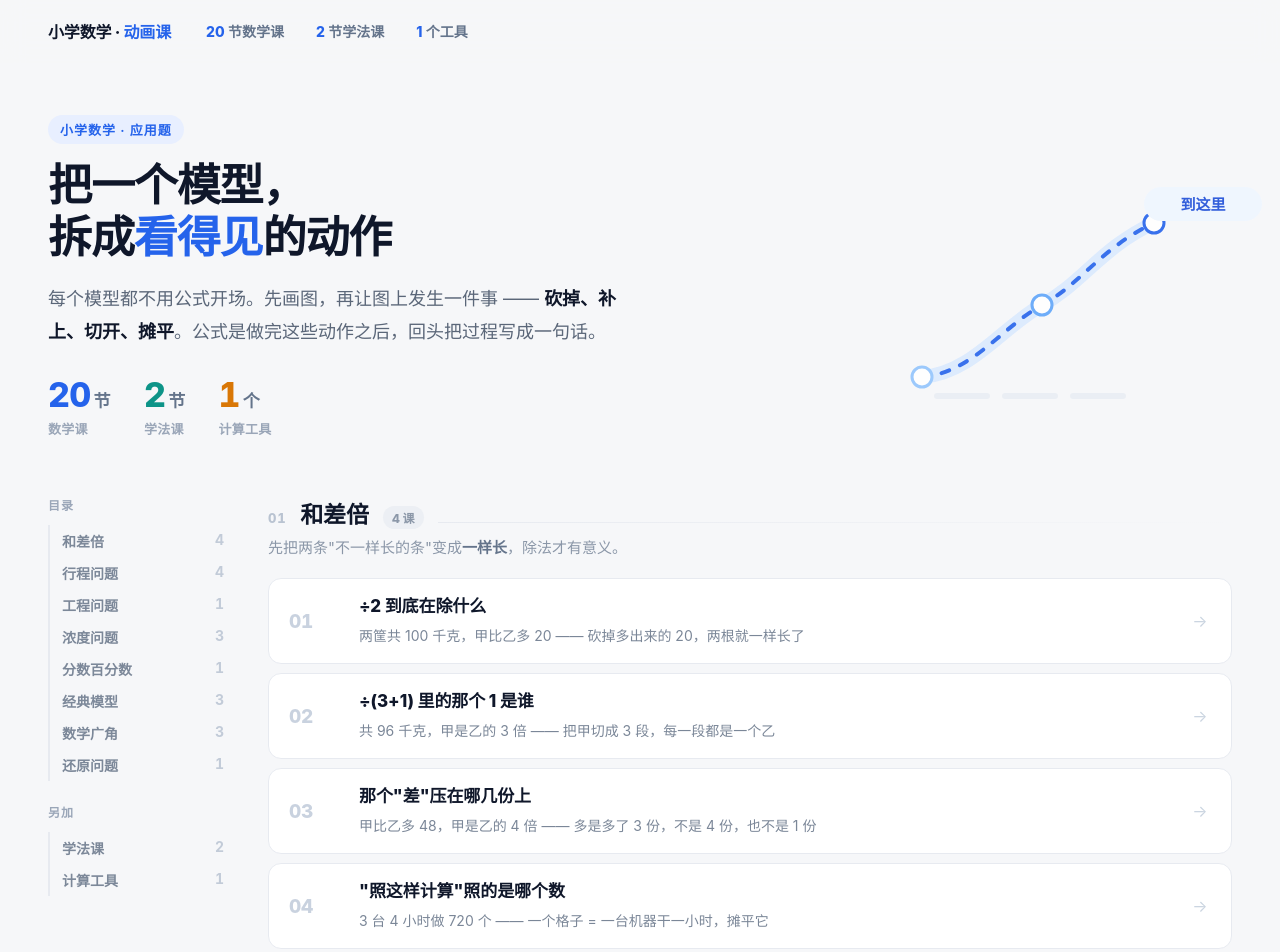
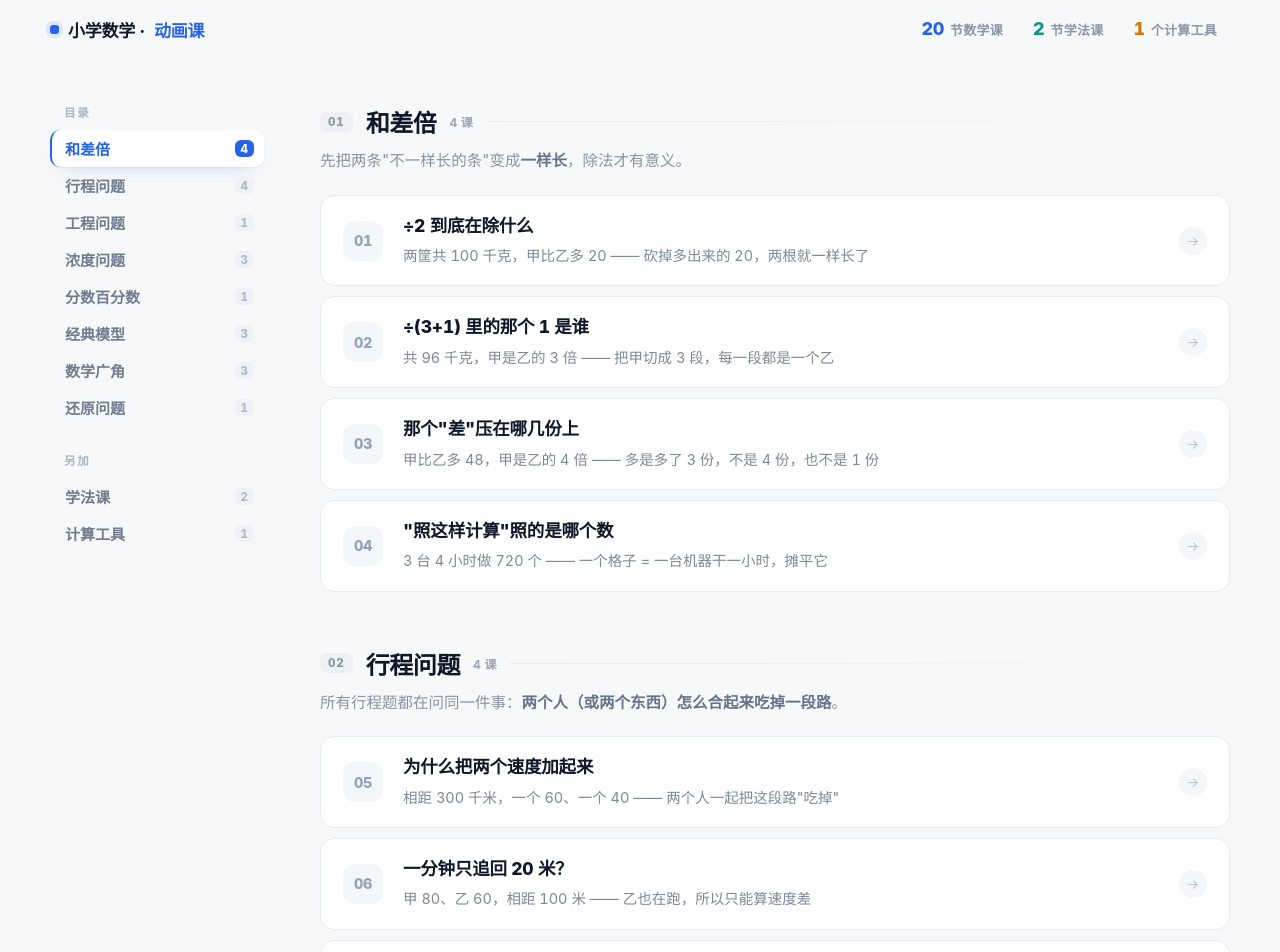
Before and after one commit to zflgm/math, a plain HTML site: page index.html in a window 1280 px wide. Shown: the top 952 px of the page. Drawn offline with Linux system fonts and the light colour scheme.

Commit message:
首页去掉说明文案与装饰图，统计并入顶栏；目录高亮改为按位置判定
- 删掉 kicker / h1 / 副标题 / 四个动作图例，页面直接从目录开始
- 三个统计移入顶栏，兼作跳转入口
- 目录高亮重写：原来用 IntersectionObserver 窄带判定，到底部时最后
  两节进不了判定区会卡住，快速滚动时多个板块同时触发会乱跳；
  改为按绝对位置判定 + 触底兜底，点击时立即高亮

```diff
--- a/index.html
+++ b/index.html
@@ -8,262 +8,260 @@
 :root{
   --ink:#0f172a;
   --muted:#64748b;
-  --line:#e7eaf0;
+  --line:#e6eaf1;
+  --line-2:#eef1f6;
   --a:#2563eb;
   --a-dk:#1d4ed8;
   --a-lt:#dbeafe;
-  --d:#ef4444;
-  --b:#f59e0b;
+  --a-bg:#eff6ff;
   --ok:#0d9488;
-  --ok-lt:#ccfbf1;
-  --bg:#f6f7f9;
+  --bg:#f7f8fa;
   --card:#ffffff;
+  --r:14px;
 }
 *{box-sizing:border-box;margin:0;padding:0}
-html{scroll-behavior:smooth}
+html{scroll-behavior:smooth;-webkit-text-size-adjust:100%}
 body{
-  font-family:-apple-system,BlinkMacSystemFont,"Segoe UI","Microsoft YaHei",system-ui,sans-serif;
+  font-family:-apple-system,BlinkMacSystemFont,"Segoe UI","PingFang SC","Hiragino Sans GB","Microsoft YaHei",system-ui,sans-serif;
   background:var(--bg);
   color:var(--ink);
   -webkit-font-smoothing:antialiased;
-  padding:0 0 60px;
+  -moz-osx-font-smoothing:grayscale;
+  font-feature-settings:"tnum";
+  padding:0 0 72px;
 }
-.wrap{max-width:1240px;margin:0 auto;padding:0 28px}
+.wrap{max-width:1240px;margin:0 auto;padding:0 30px}
 
-/* ---------- 顶栏 ---------- */
+/* 阅读进度 */
+#prog{
+  position:fixed;top:0;left:0;height:2px;width:0;z-index:40;
+  background:linear-gradient(90deg,var(--a),#60a5fa);
+  transition:width .08s linear;
+}
+
+/* ---------- 顶栏（品牌 + 统计入口） ---------- */
 .nav{
   position:sticky;top:0;z-index:20;
-  background:rgba(246,247,249,.86);
-  backdrop-filter:blur(12px);
+  background:rgba(247,248,250,.86);
+  backdrop-filter:blur(14px) saturate(180%);
+  -webkit-backdrop-filter:blur(14px) saturate(180%);
   border-bottom:1px solid transparent;
-  transition:.2s;
+  transition:border-color .22s;
 }
 .nav.stuck{border-bottom-color:var(--line)}
 .nav-in{
-  max-width:1240px;margin:0 auto;padding:14px 28px;
-  display:flex;align-items:center;gap:22px;flex-wrap:wrap;
+  max-width:1240px;margin:0 auto;padding:13px 30px;
+  display:flex;align-items:center;gap:26px;flex-wrap:wrap;
 }
-.brand{font-size:16px;font-weight:800;letter-spacing:-.01em;white-space:nowrap}
-.brand span{color:var(--a)}
-.nav-links{display:flex;gap:6px;flex-wrap:wrap}
-.nav-links a{
-  font-size:14px;font-weight:700;color:var(--muted);text-decoration:none;
-  padding:7px 13px;border-radius:9px;transition:.14s;white-space:nowrap;
+.brand{
+  font-size:17px;font-weight:800;letter-spacing:-.015em;white-space:nowrap;
+  display:flex;align-items:center;gap:9px;
 }
-.nav-links a:hover{color:var(--ink);background:#fff}
-.nav-links a b{color:var(--a);font-weight:800}
-.nav .sp{flex:1}
+.brand i{
+  width:9px;height:9px;border-radius:3px;background:var(--a);
+  box-shadow:0 0 0 4px rgba(37,99,235,.12);display:block;
+}
+.brand em{font-style:normal;color:var(--a)}
 
-/* ---------- hero ---------- */
-.hero{padding:52px 0 14px}
-.hero-in{display:grid;grid-template-columns:1fr 340px;gap:40px;align-items:center}
-@media (max-width:980px){ .hero-in{grid-template-columns:1fr} .hero-art{display:none} }
-.kicker{
-  display:inline-block;font-size:13px;font-weight:700;letter-spacing:.08em;
-  color:var(--a);background:#e8efff;padding:5px 12px;border-radius:999px;margin-bottom:16px;
+.nav-stats{display:flex;gap:4px;margin-left:auto;flex-wrap:wrap}
+.nav-stats a{
+  display:flex;align-items:baseline;gap:6px;
+  padding:7px 13px;border-radius:10px;text-decoration:none;
+  transition:background .16s,box-shadow .16s;
 }
-h1{font-size:44px;font-weight:800;letter-spacing:-.025em;line-height:1.18}
-h1 em{font-style:normal;color:var(--a)}
-.sub{margin-top:18px;font-size:18px;line-height:1.85;color:#5b6779;max-width:600px}
-.sub b{color:var(--ink);font-weight:800}
-
-.stats{display:flex;gap:34px;margin-top:30px;flex-wrap:wrap}
-.stat .n{
-  font-size:34px;font-weight:800;letter-spacing:-.02em;
+.nav-stats a b{
+  font-size:18px;font-weight:800;letter-spacing:-.02em;
   font-variant-numeric:tabular-nums;line-height:1;
 }
-.stat .n small{font-size:17px;font-weight:800;color:var(--muted);margin-left:3px}
-.stat .k{margin-top:7px;font-size:13px;font-weight:700;color:#9aa6b8;letter-spacing:.02em}
-.stat.a .n{color:var(--a)}
-.stat.g .n{color:var(--ok)}
-.stat.o .n{color:#d97706}
-
-.hero-art svg{display:block;width:100%;height:auto;overflow:visible}
+.nav-stats a span{font-size:13px;font-weight:700;color:#8b97a8;letter-spacing:.02em}
+.nav-stats a:hover{background:#fff;box-shadow:0 1px 3px rgba(15,23,42,.07)}
+.nav-stats a.k1 b{color:var(--a)}
+.nav-stats a.k2 b{color:var(--ok)}
+.nav-stats a.k3 b{color:#d97706}
 
 /* ---------- 布局 ---------- */
 .layout{
-  display:grid;grid-template-columns:176px minmax(0,1fr);gap:44px;
+  display:grid;grid-template-columns:214px minmax(0,1fr);gap:56px;
   align-items:start;margin-top:44px;
 }
-@media (max-width:1080px){ .layout{grid-template-columns:1fr;gap:0} .toc{display:none} }
+@media (max-width:1120px){ .layout{grid-template-columns:1fr;gap:0;margin-top:30px} .toc{display:none} }
 
 /* 左侧目录 */
 .toc{position:sticky;top:78px}
-.toc .tt{font-size:12px;font-weight:800;color:#9aa6b8;letter-spacing:.08em;margin-bottom:12px}
+.toc .tt{
+  font-size:11.5px;font-weight:800;color:#aab4c3;letter-spacing:.16em;
+  margin:0 0 10px;padding-left:14px;text-transform:uppercase;
+}
 .toc a{
-  display:block;font-size:14px;font-weight:700;color:#7c8899;text-decoration:none;
-  padding:6px 0 6px 12px;border-left:2px solid var(--line);transition:.14s;
+  display:flex;align-items:center;gap:10px;
+  font-size:15px;font-weight:700;color:#707d8f;text-decoration:none;
+  padding:8px 10px 8px 13px;border-radius:10px;
+  border-left:2px solid transparent;
+  transition:color .16s,background .16s,border-color .16s,box-shadow .16s;
 }
-.toc a:hover{color:var(--a);border-left-color:var(--a)}
-.toc a .c{float:right;color:#c2cbd8;font-variant-numeric:tabular-nums}
-.toc .sub2{margin-left:10px;font-size:13px;color:#a4aebc}
+.toc a span.nm{flex:1;min-width:0;overflow:hidden;text-overflow:ellipsis;white-space:nowrap}
+.toc a .c{
+  font-size:11.5px;font-weight:800;color:#b0bac8;
+  background:var(--line-2);border-radius:6px;padding:1.5px 6px;
+  font-variant-numeric:tabular-nums;transition:.16s;
+}
+.toc a:hover{color:var(--a);background:#fff}
+.toc a:hover .c{background:var(--a-bg);color:var(--a)}
+.toc a.on{
+  color:var(--a);background:#fff;border-left-color:var(--a);
+  box-shadow:0 1px 3px rgba(15,23,42,.05),0 8px 20px -14px rgba(37,99,235,.5);
+}
+.toc a.on .c{background:var(--a);color:#fff}
 
 /* ---------- 板块 ---------- */
-.sect{margin-top:50px;scroll-margin-top:88px}
+.sect{margin-top:54px;scroll-margin-top:78px}
 .sect:first-child{margin-top:0}
-.sect-h{display:flex;align-items:baseline;gap:14px;flex-wrap:wrap;margin-bottom:6px}
+.sect-h{display:flex;align-items:center;gap:13px;flex-wrap:wrap;margin-bottom:9px}
 .sect-h .no{
-  font-size:13px;font-weight:800;color:#b9c3d1;letter-spacing:.06em;
+  font-size:11.5px;font-weight:800;color:#8b97a8;letter-spacing:.08em;
+  background:#eceff4;border-radius:7px;padding:3px 8px;
   font-variant-numeric:tabular-nums;
 }
-.sect-h h2{font-size:23px;font-weight:800;letter-spacing:-.01em}
-.sect-h .cnt{
-  font-size:12px;font-weight:800;color:#8b97a8;background:#eceff4;
-  padding:3px 9px;border-radius:999px;
-}
-.sect-h .ln{flex:1;height:1px;background:linear-gradient(90deg,var(--line),transparent);min-width:20px}
-.sect-sub{font-size:15px;color:#8b97a8;margin-bottom:18px;line-height:1.6}
+.sect-h h2{font-size:24px;font-weight:800;letter-spacing:-.018em}
+.sect-h .cnt{font-size:12px;font-weight:700;color:#9aa6b8;letter-spacing:.02em}
+.sect-h .ln{flex:1;height:1px;background:linear-gradient(90deg,var(--line) 0%,rgba(230,234,241,0) 100%);min-width:24px}
+.sect-sub{font-size:15.5px;color:#8994a5;margin-bottom:20px;line-height:1.72;max-width:720px}
 .sect-sub b{color:var(--muted);font-weight:800}
 
 /* ---------- 课程条目 ---------- */
-.list{display:flex;flex-direction:column;gap:9px}
+.list{display:flex;flex-direction:column;gap:10px}
 .item{
-  display:grid;grid-template-columns:54px minmax(0,1fr) 22px;
-  gap:16px;align-items:center;text-decoration:none;color:inherit;
-  background:var(--card);border:1px solid var(--line);border-radius:13px;
-  padding:16px 20px;transition:.16s ease;position:relative;overflow:hidden;
+  display:grid;grid-template-columns:42px minmax(0,1fr) 28px;
+  gap:18px;align-items:center;text-decoration:none;color:inherit;
+  background:var(--card);border:1px solid var(--line);border-radius:var(--r);
+  padding:17px 22px;position:relative;overflow:hidden;
+  transition:border-color .18s,box-shadow .18s,transform .18s;
 }
 .item::before{
-  content:"";position:absolute;left:0;top:0;bottom:0;width:3px;
-  background:transparent;transition:.16s;
+  content:"";position:absolute;left:0;top:12px;bottom:12px;width:3px;border-radius:0 3px 3px 0;
+  background:transparent;transition:background .18s;
 }
-.item:hover{border-color:#c7d3e6;transform:translateX(2px);box-shadow:0 8px 22px -14px rgba(15,23,42,.3)}
+.item:hover{
+  border-color:#cbd7ea;transform:translateY(-1px);
+  box-shadow:0 2px 4px rgba(15,23,42,.03),0 14px 30px -22px rgba(15,23,42,.45);
+}
 .item:hover::before{background:var(--a)}
 .item .idx{
-  font-size:19px;font-weight:800;color:#c9d2df;font-variant-numeric:tabular-nums;
-  letter-spacing:-.02em;transition:.16s;
+  width:40px;height:40px;border-radius:12px;
+  display:grid;place-items:center;
+  background:#f3f6fa;color:#94a3b8;
+  font-size:14.5px;font-weight:800;letter-spacing:-.02em;
+  font-variant-numeric:tabular-nums;transition:.18s;
 }
-.item:hover .idx{color:var(--a)}
-.item h3{font-size:17px;font-weight:800;letter-spacing:-.005em;line-height:1.4}
-.item p{margin-top:5px;font-size:14px;line-height:1.65;color:#7b8798}
-.item .go{font-size:16px;color:#cbd5e1;text-align:center;transition:.16s}
-.item:hover .go{color:var(--a);transform:translateX(2px)}
+.item:hover .idx{background:var(--a);color:#fff;box-shadow:0 6px 14px -8px rgba(37,99,235,.9)}
+.item h3{font-size:17.5px;font-weight:800;letter-spacing:-.012em;line-height:1.45}
+.item p{margin-top:6px;font-size:14.5px;line-height:1.68;color:#7d8899}
+.item .go{
+  width:28px;height:28px;border-radius:50%;
+  display:grid;place-items:center;
+  background:#f4f6fa;color:#b6c1d0;font-size:13px;
+  transition:.18s;
+}
+.item:hover .go{background:var(--a-lt);color:var(--a-dk);transform:translateX(2px)}
 
 /* ---------- 学法课（大卡） ---------- */
-.cards2{display:grid;grid-template-columns:1fr 1fr;gap:16px}
+.cards2{display:grid;grid-template-columns:1fr 1fr;gap:18px}
 @media (max-width:760px){ .cards2{grid-template-columns:1fr} }
 .big{
   display:block;text-decoration:none;color:inherit;position:relative;overflow:hidden;
-  background:linear-gradient(150deg,#ffffff 0%,#f4fdfb 100%);
-  border:1px solid #d7f0eb;border-radius:18px;padding:26px 26px 22px;
-  transition:.18s ease;
+  background:linear-gradient(158deg,#ffffff 0%,#f6fdfb 100%);
+  border:1px solid #dcf1ec;border-radius:18px;padding:28px 28px 0;
+  transition:transform .2s,box-shadow .2s,border-color .2s;
 }
-.big:hover{transform:translateY(-3px);box-shadow:0 16px 34px -18px rgba(13,148,136,.4);border-color:#9ee6d9}
+.big:hover{
+  transform:translateY(-3px);border-color:#a5e8dc;
+  box-shadow:0 4px 8px rgba(13,148,136,.04),0 22px 44px -26px rgba(13,148,136,.55);
+}
 .big .tagline{
-  font-size:12px;font-weight:800;letter-spacing:.08em;color:#0d9488;
-  background:#ccfbf1;padding:4px 10px;border-radius:999px;display:inline-block;
+  font-size:11.5px;font-weight:800;letter-spacing:.11em;color:#0d9488;
+  background:#ccfbf1;padding:5px 11px;border-radius:999px;display:inline-block;
 }
-.big h3{margin-top:14px;font-size:26px;font-weight:800;letter-spacing:-.015em}
+.big h3{margin-top:16px;font-size:27px;font-weight:800;letter-spacing:-.025em}
 .big h3 em{font-style:normal;color:#0d9488}
-.big p{margin-top:10px;font-size:15px;line-height:1.75;color:#5d6b7a}
+.big p{margin-top:11px;font-size:15px;line-height:1.78;color:#5d6b7a}
 .big .meta{
-  margin-top:16px;padding-top:14px;border-top:1px dashed #d7eee9;
+  margin:20px -28px 0;padding:16px 28px;
+  background:rgba(255,255,255,.72);
+  border-top:1px dashed #d9efeb;
   display:flex;align-items:center;justify-content:space-between;
-  font-size:13px;font-weight:700;color:#98a3b3;
+  font-size:12.5px;font-weight:700;color:#9aa6b8;letter-spacing:.02em;
 }
-.big .meta .go{color:#0d9488;font-weight:800}
+.big .meta .go{color:#0d9488;font-weight:800;display:flex;align-items:center;gap:5px}
+.big .meta .go::after{content:"→";transition:transform .18s}
+.big:hover .meta .go::after{transform:translateX(3px)}
 .big .deco{
-  position:absolute;right:-30px;top:-30px;width:150px;height:150px;
-  border-radius:50%;background:radial-gradient(circle,#ccfbf1 0%,rgba(204,251,241,0) 70%);
+  position:absolute;right:-46px;top:-46px;width:170px;height:170px;
+  border-radius:50%;background:radial-gradient(circle,#ccfbf1 0%,rgba(204,251,241,0) 68%);
   pointer-events:none;
 }
 
 /* ---------- 工具 ---------- */
-.tools{display:grid;grid-template-columns:1fr 1fr;gap:16px}
+.tools{display:grid;grid-template-columns:1fr 1fr;gap:18px}
 @media (max-width:760px){ .tools{grid-template-columns:1fr} }
 .tool{
-  display:block;text-decoration:none;color:inherit;
-  background:#fff;border:1px solid var(--line);border-radius:16px;padding:22px 24px;
-  transition:.18s ease;
+  display:block;text-decoration:none;color:inherit;position:relative;overflow:hidden;
+  background:linear-gradient(158deg,#ffffff 0%,#fffdf7 100%);
+  border:1px solid #f2e6d2;border-radius:18px;padding:26px 28px;
+  transition:transform .2s,box-shadow .2s,border-color .2s;
 }
-.tool:hover{transform:translateY(-2px);border-color:#fcd9a3;box-shadow:0 14px 30px -18px rgba(217,119,6,.35)}
+.tool:hover{
+  transform:translateY(-2px);border-color:#f6d9a8;
+  box-shadow:0 4px 8px rgba(217,119,6,.03),0 22px 44px -26px rgba(217,119,6,.5);
+}
 .tool .tagline{
-  font-size:12px;font-weight:800;letter-spacing:.06em;color:#b45309;
-  background:#fef3c7;padding:4px 10px;border-radius:999px;display:inline-block;
+  font-size:11.5px;font-weight:800;letter-spacing:.1em;color:#b45309;
+  background:#fef3c7;padding:5px 11px;border-radius:999px;display:inline-block;
 }
-.tool h3{margin-top:12px;font-size:19px;font-weight:800}
-.tool p{margin-top:8px;font-size:14px;line-height:1.7;color:#7b8798}
+.tool h3{margin-top:14px;font-size:19px;font-weight:800;letter-spacing:-.015em}
+.tool p{margin-top:9px;font-size:14.5px;line-height:1.72;color:#7d8899}
 
 /* ---------- footer ---------- */
 .foot{
-  margin-top:64px;padding-top:24px;border-top:1px solid var(--line);
+  margin-top:72px;padding-top:26px;border-top:1px solid var(--line);
   display:flex;align-items:center;gap:14px;flex-wrap:wrap;
-  font-size:13px;color:#9aa6b8;line-height:1.7;
+  font-size:13px;color:#9aa6b8;line-height:1.75;
 }
 .foot .sp{flex:1}
+
+@keyframes rise{from{opacity:0;transform:translateY(6px)}to{opacity:1;transform:none}}
+.layout{animation:rise .42s cubic-bezier(.2,.8,.3,1) both}
 </style>
 </head>
 <body>
+<div id="prog"></div>
 
 <div class="nav" id="nav">
   <div class="nav-in">
-    <div class="brand">小学数学 · <span>动画课</span></div>
-    <div class="nav-links">
-      <a href="#s1"><b>20</b> 节数学课</a>
-      <a href="#study"><b>2</b> 节学法课</a>
-      <a href="#tools"><b>1</b> 个工具</a>
-    </div>
-    <span class="sp"></span>
+    <div class="brand"><i></i>小学数学 · <em>动画课</em></div>
+    <nav class="nav-stats">
+      <a class="k1" href="#s1"><b>20</b><span>节数学课</span></a>
+      <a class="k2" href="#study"><b>2</b><span>节学法课</span></a>
+      <a class="k3" href="#tools"><b>1</b><span>个计算工具</span></a>
+    </nav>
   </div>
 </div>
 
 <div class="wrap">
-
-  <div class="hero">
-    <div class="hero-in">
-      <div>
-        <div class="kicker">小学数学 · 应用题</div>
-        <h1>把一个模型，<br>拆成<em>看得见</em>的动作</h1>
-        <p class="sub">
-          每个模型都不用公式开场。先画图，再让图上发生一件事 ——
-          <b>砍掉、补上、切开、摊平</b>。公式是做完这些动作之后，回头把过程写成一句话。
-        </p>
-        <div class="stats">
-          <div class="stat a"><div class="n">20<small>节</small></div><div class="k">数学课</div></div>
-          <div class="stat g"><div class="n">2<small>节</small></div><div class="k">学法课</div></div>
-          <div class="stat o"><div class="n">1<small>个</small></div><div class="k">计算工具</div></div>
-        </div>
-      </div>
-
-      <div class="hero-art">
-        <svg viewBox="0 0 340 300" preserveAspectRatio="xMidYMid meet">
-          <g opacity=".9">
-            <path d="M30,250 C 80,246 110,200 150,178 C 190,156 210,120 262,96"
-                  fill="none" stroke="#dbeafe" stroke-width="14" stroke-linecap="round"/>
-            <path d="M30,250 C 80,246 110,200 150,178 C 190,156 210,120 262,96"
-                  fill="none" stroke="#2563eb" stroke-width="4" stroke-linecap="round"
-                  stroke-dasharray="8 12"/>
-            <circle cx="30" cy="250" r="10" fill="#fff" stroke="#93c5fd" stroke-width="3"/>
-            <circle cx="150" cy="178" r="10" fill="#fff" stroke="#60a5fa" stroke-width="3"/>
-            <circle cx="262" cy="96" r="10" fill="#fff" stroke="#2563eb" stroke-width="3"/>
-            <rect x="252" y="60" width="118" height="34" rx="17" fill="#eff6ff"/>
-            <text x="311" y="83" text-anchor="middle" font-size="15" font-weight="800" fill="#1d4ed8">到这里</text>
-          </g>
-          <g opacity=".55">
-            <rect x="42" y="266" width="56" height="6" rx="3" fill="#e2e8f0"/>
-            <rect x="110" y="266" width="56" height="6" rx="3" fill="#e2e8f0"/>
-            <rect x="178" y="266" width="56" height="6" rx="3" fill="#e2e8f0"/>
-          </g>
-        </svg>
-      </div>
-    </div>
-  </div>
-
   <div class="layout">
 
-    <aside class="toc">
+    <aside class="toc" id="toc">
       <div class="tt">目录</div>
-      <a href="#s1">和差倍<span class="c">4</span></a>
-      <a href="#s2">行程问题<span class="c">4</span></a>
-      <a href="#s3">工程问题<span class="c">1</span></a>
-      <a href="#s4">浓度问题<span class="c">3</span></a>
-      <a href="#s5">分数百分数<span class="c">1</span></a>
-      <a href="#s6">经典模型<span class="c">3</span></a>
-      <a href="#s7">数学广角<span class="c">3</span></a>
-      <a href="#s8">还原问题<span class="c">1</span></a>
-      <div class="tt" style="margin-top:22px">另加</div>
-      <a href="#study">学法课<span class="c">2</span></a>
-      <a href="#tools">计算工具<span class="c">1</span></a>
+      <a href="#s1"><span class="nm">和差倍</span><span class="c">4</span></a>
+      <a href="#s2"><span class="nm">行程问题</span><span class="c">4</span></a>
+      <a href="#s3"><span class="nm">工程问题</span><span class="c">1</span></a>
+      <a href="#s4"><span class="nm">浓度问题</span><span class="c">3</span></a>
+      <a href="#s5"><span class="nm">分数百分数</span><span class="c">1</span></a>
+      <a href="#s6"><span class="nm">经典模型</span><span class="c">3</span></a>
+      <a href="#s7"><span class="nm">数学广角</span><span class="c">3</span></a>
+      <a href="#s8"><span class="nm">还原问题</span><span class="c">1</span></a>
+      <div class="tt" style="margin-top:26px">另加</div>
+      <a href="#study"><span class="nm">学法课</span><span class="c">2</span></a>
+      <a href="#tools"><span class="nm">计算工具</span><span class="c">1</span></a>
     </aside>
 
     <main>
@@ -575,7 +573,7 @@ h1 em{font-style:normal;color:var(--a)}
             <p>不是不努力，是方法不对。读了五遍还是说不出、抄十遍还是记不住 —— 问题不在态度，在动作。</p>
             <div class="meta">
               <span>15 步 · 7 张动作卡</span>
-              <span class="go">开始 →</span>
+              <span class="go">开始</span>
             </div>
           </a>
 
@@ -586,7 +584,7 @@ h1 em{font-style:normal;color:var(--a)}
             <p>在对的时间学，脑子才肯记。四次复习隔多久、睡前为什么管用、饿了走着为什么记得快。</p>
             <div class="meta">
               <span>15 步 · 7 行时间表</span>
-              <span class="go">开始 →</span>
+              <span class="go">开始</span>
             </div>
           </a>
 
@@ -623,10 +621,59 @@ h1 em{font-style:normal;color:var(--a)}
 
 <script>
 (function(){
-  const nav = document.getElementById('nav');
-  const onScroll = () => nav.classList.toggle('stuck', window.scrollY > 8);
+  var nav   = document.getElementById('nav');
+  var prog  = document.getElementById('prog');
+  var secs  = Array.prototype.slice.call(document.querySelectorAll('.sect'));
+  var links = {};
+
+  Array.prototype.forEach.call(document.querySelectorAll('#toc a'), function(a){
+    links[a.getAttribute('href').slice(1)] = a;
+  });
+
+  function setOn(id){
+    var on = document.querySelectorAll('#toc a.on');
+    for (var i = 0; i < on.length; i++) on[i].classList.remove('on');
+    if (links[id]) links[id].classList.add('on');
+  }
+
+  function bar(){
+    var h = document.documentElement.scrollHeight - window.innerHeight;
+    var p = h > 0 ? Math.min(100, Math.max(0, window.scrollY / h * 100)) : 0;
+    prog.style.width = p + '%';
+    nav.classList.toggle('stuck', window.scrollY > 8);
+  }
+
+  function mark(){
+    if (!secs.length) return;
+    var line = window.scrollY + 92;      // 判定线：视口上方 92px 处
+    var cur  = secs[0].id;
+    for (var i = 0; i < secs.length; i++){
+      var top = secs[i].getBoundingClientRect().top + window.scrollY;
+      if (top <= line) cur = secs[i].id;
+    }
+    var docH = document.documentElement.scrollHeight - window.innerHeight;
+    if (docH > 0 && window.scrollY >= docH - 2) cur = secs[secs.length - 1].id;
+    setOn(cur);
+  }
+
+  var raf = 0;
+  function onScroll(){
+    if (raf) return;
+    raf = requestAnimationFrame(function(){ bar(); mark(); raf = 0; });
+  }
+
   window.addEventListener('scroll', onScroll, {passive: true});
-  onScroll();
+  window.addEventListener('resize', onScroll);
+
+  // 点目录：立刻高亮，不等滚动结束
+  Object.keys(links).forEach(function(id){
+    links[id].addEventListener('click', function(){
+      setOn(id);
+      setTimeout(function(){ bar(); mark(); }, 420);
+    });
+  });
+
+  bar(); mark();
 })();
 </script>
 </body>
```
